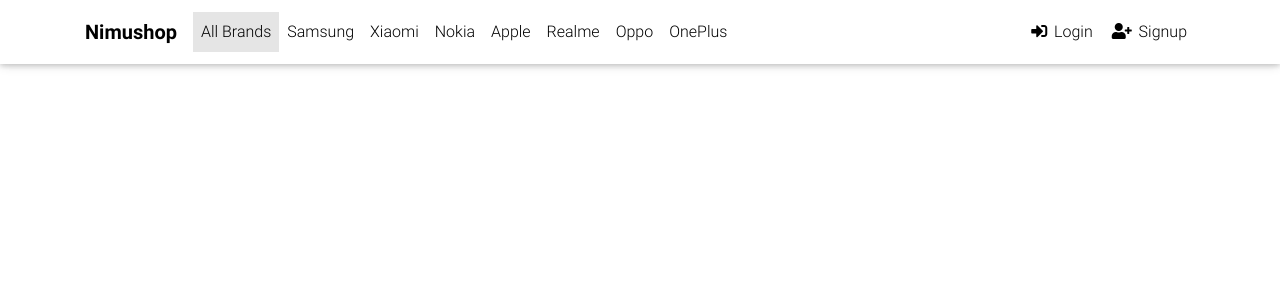
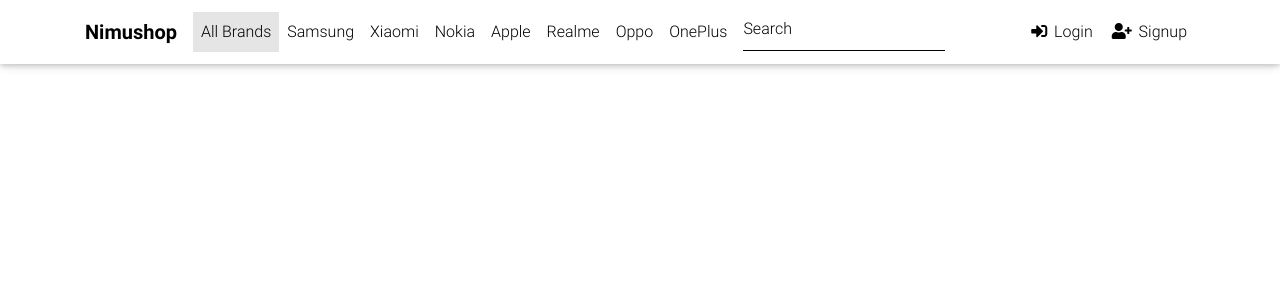
Before and after one commit to floydflava/wefastco, a Django app: page / in a window 1280 px wide. Shown: the top 300 px of the page. Run offline with Django 3.2, Linux system fonts and the light colour scheme; data that the repository does not hold is empty; parts of the project's set-up code (start-up, migrations or seed data) failed here and were passed over; some libraries are stand-ins or nearby versions.

Commit message:
make it better

```diff
--- a/templates/navbar.html
+++ b/templates/navbar.html
@@ -64,6 +64,16 @@
             <a class="nav-link" href="/oneplus">OnePlus</a>
           </li>
 
+          <form action="{% url 'core:search' %}" class="form-inline">
+            <div class="md-form my-0">
+
+
+              <input class="form-control mr-sm-2" type="text" placeholder="Search" aria-label="Search" name="q">
+
+
+            </div>
+          </form>
+
         </ul>
 
         </ul>
```
